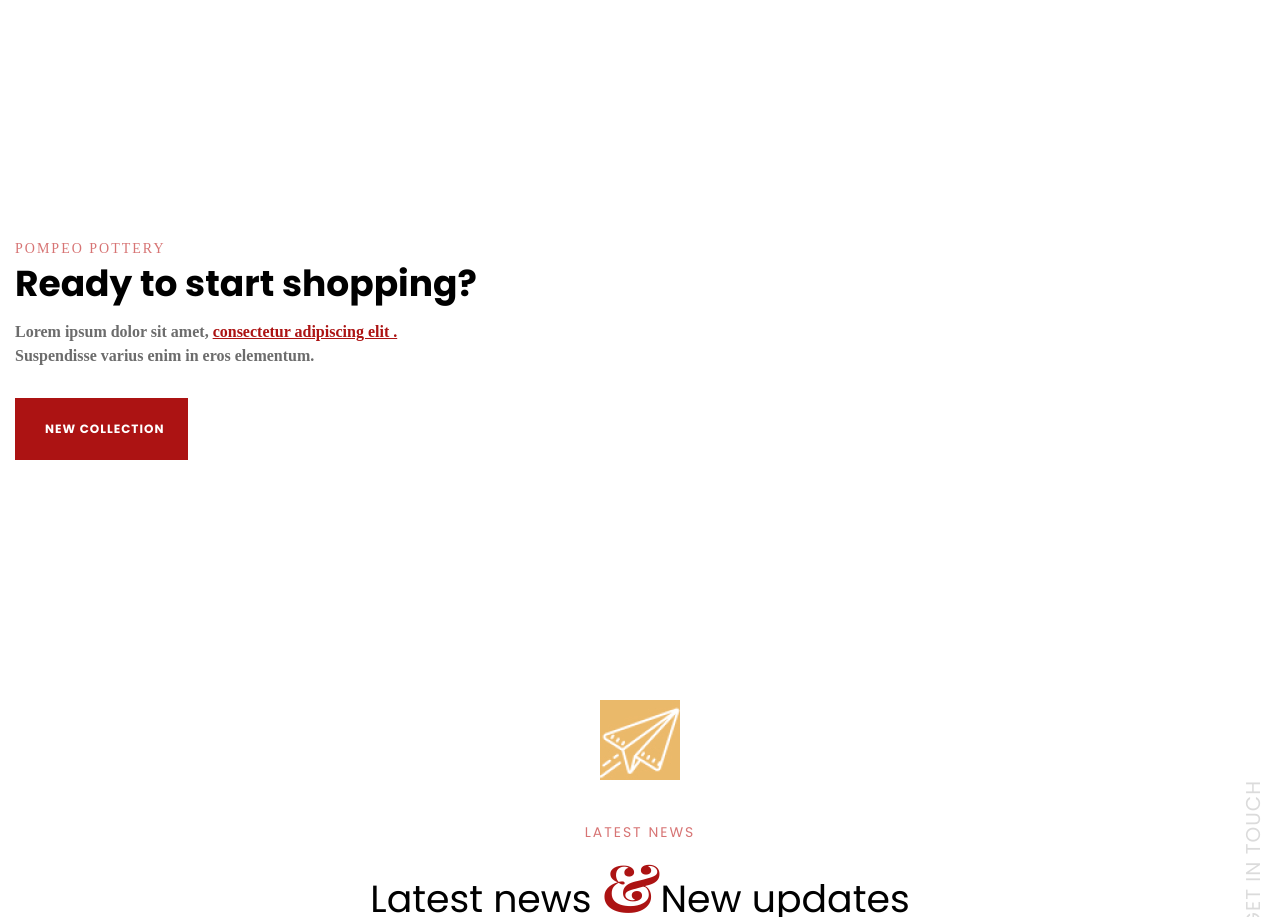
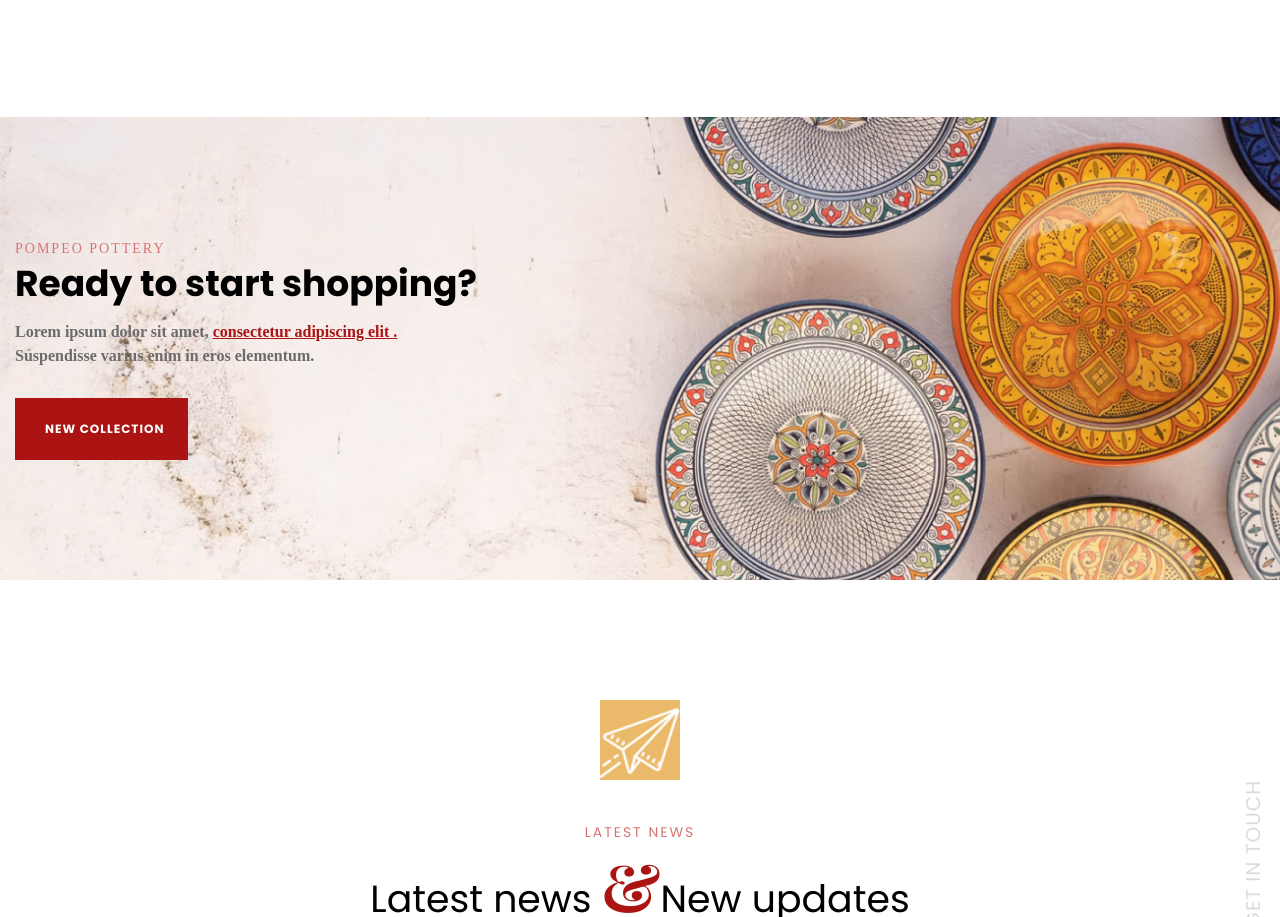
Before and after one commit to Karina345/Pompeo, a plain HTML site: page index.html in a window 1280 px wide. Shown: the part 3738-4655 px from the top of the page. Drawn offline with nearby package versions, Linux system fonts and the light colour scheme; the site is published under a folder, as on GitHub Pages, so addresses that start at the root find nothing.

Commit message:
Add files via upload

```diff
--- a/css/style.css
+++ b/css/style.css
@@ -781,7 +781,7 @@ body {
 }
 
 .plate {
-  background-image: url("/img/vase/bg.jpg");
+  background-image: url("../img/vase/bg.jpg");
   background-repeat: no-repeat;
   background-size: cover;
   background-position: 0 0;
```
